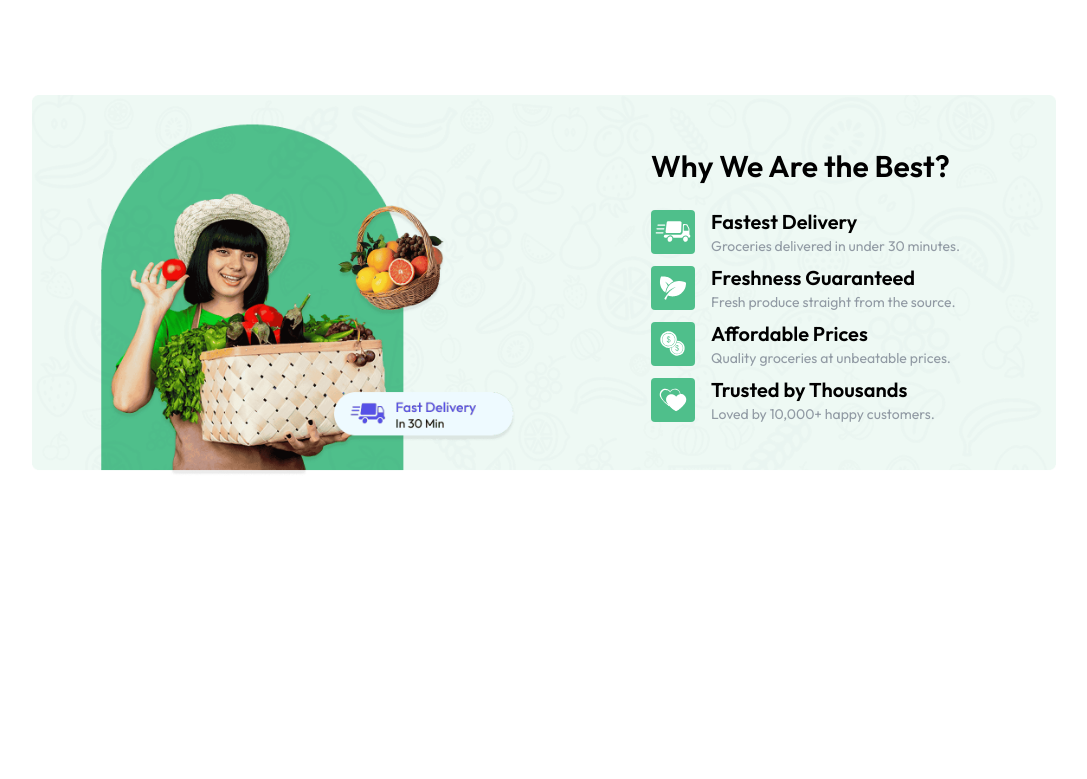
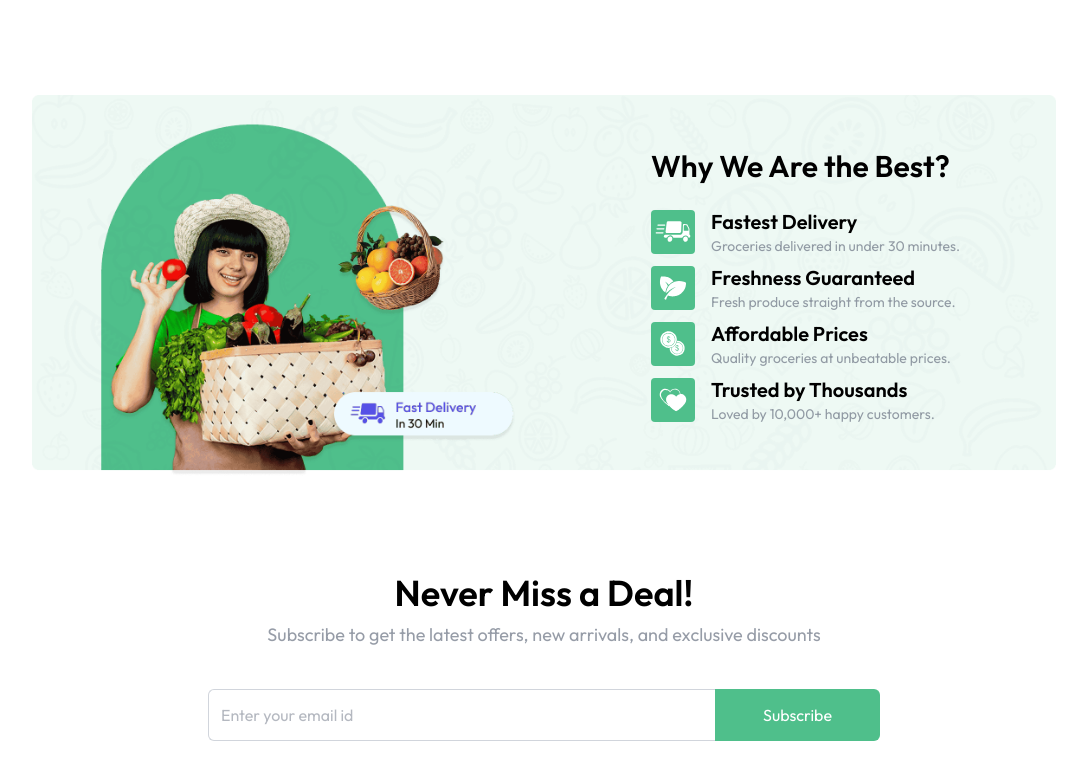
Before and after one commit to pankajgupta96/Greencart, a React (Vite) app in the folder frontend/: page / in a window 1280 px wide. Shown: the part 1205-1984 px from the top of the page, without its empty margins (96-1183 px from the left). Before the commit the page ends 1682 px from the top, so only its background shows below. Built offline with nearby package versions, Linux system fonts and the light colour scheme.

Commit message:
feat : NewsSetter completed

```diff
--- a/frontend/src/components/NewsLetter.jsx
+++ b/frontend/src/components/NewsLetter.jsx
@@ -1,9 +1,26 @@
 import React from 'react'
 
-function NewsLetter() {
-  return (
-    <div>NewsLetter</div>
-  )
+const NewsLetter = () => {
+
+    return (
+        <div className="flex flex-col items-center justify-center text-center space-y-2 mt-24 pb-14">
+            <h1 className="md:text-4xl text-2xl font-semibold">Never Miss a Deal!</h1>
+            <p className="md:text-lg text-gray-500/70 pb-8">
+                Subscribe to get the latest offers, new arrivals, and exclusive discounts
+            </p>
+            <form className="flex items-center justify-between max-w-2xl w-full md:h-13 h-12">
+                <input
+                    className="border border-gray-300 rounded-md h-full border-r-0 outline-none w-full rounded-r-none px-3 text-gray-500"
+                    type="text"
+                    placeholder="Enter your email id"
+                    required
+                />
+                <button type="submit" className="md:px-12 px-8 h-full text-white bg-primary hover:bg-primary-dull transition-all cursor-pointer rounded-md rounded-l-none">
+                    Subscribe
+                </button>
+            </form>
+        </div>
+    )
 }
 
-export default NewsLetter
+export default NewsLetter;
--- a/frontend/src/pages/Home.jsx
+++ b/frontend/src/pages/Home.jsx
@@ -4,6 +4,7 @@
 import Categories from '../components/Categories';
 import BestSeller from '../components/BestSeller';
 import BottomBanner from '../components/BottomBanner';
+import NewsLetter from '../components/NewsLetter';
 
 function Home() {
   return (
@@ -12,6 +13,7 @@
      <Categories/>
      <BestSeller/>
      <BottomBanner/>
+     <NewsLetter/>
     </div>
   )
 }
```
